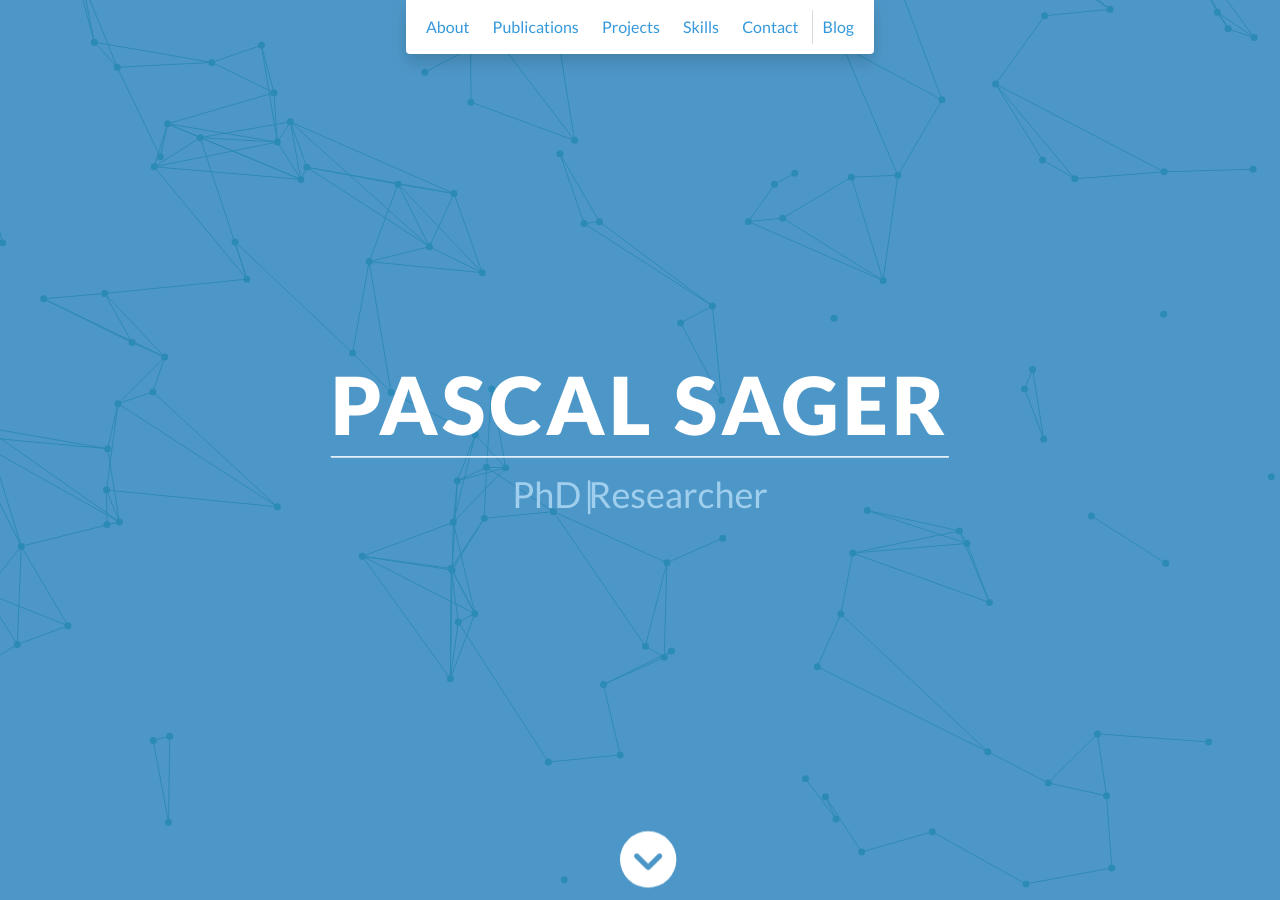
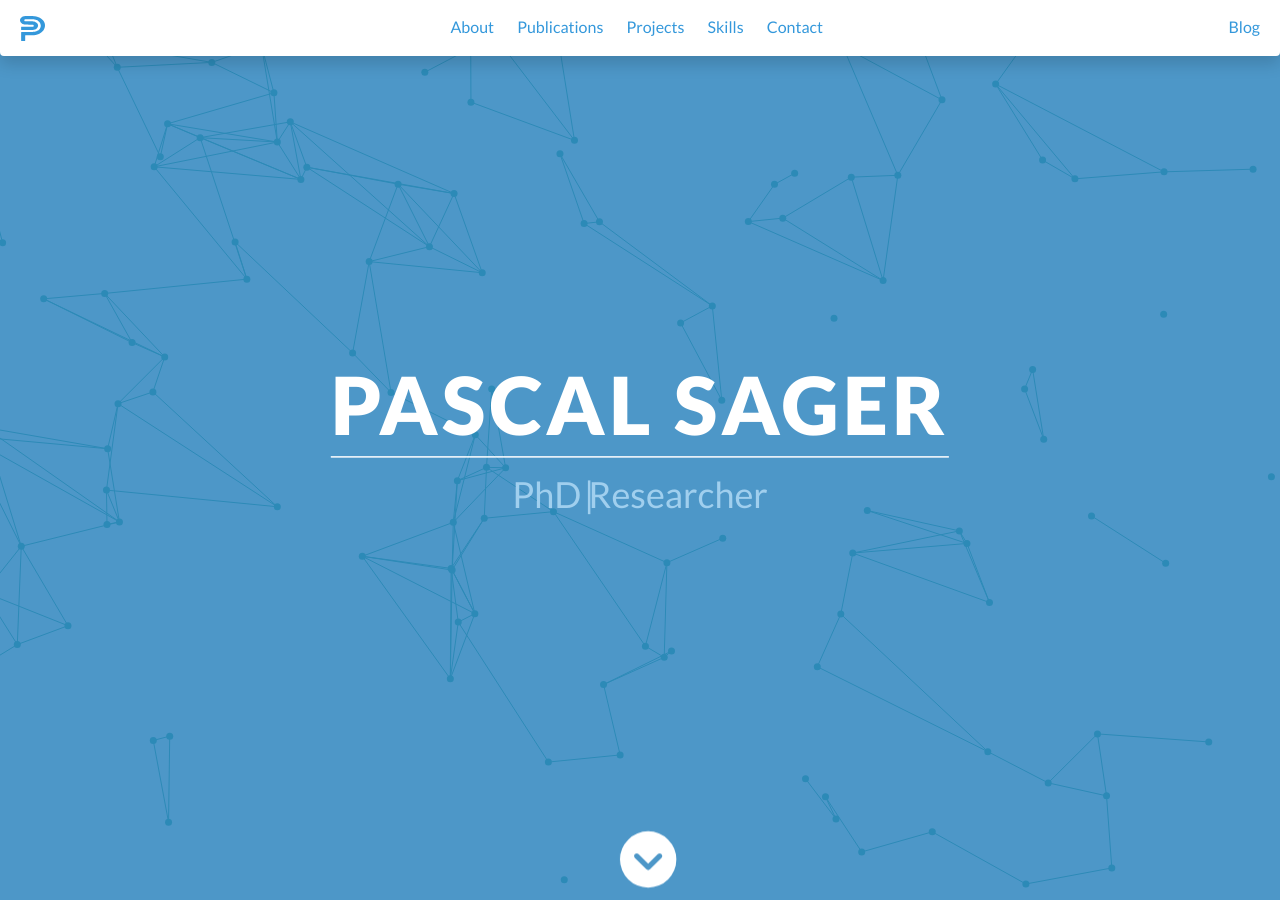
Before and after one commit to sagerpascal/sagerpascal.github.io, a Jekyll site: the page built from index.html, in a window 1280 px wide and 900 px high. Built offline with Jekyll 4.4.1, drawn with Linux system fonts in a browser that asks for light colours; nearby versions of some CDN libraries.

Commit message:
New Navbar

```diff
--- a/_includes/minimal-navbar.html
+++ b/_includes/minimal-navbar.html
@@ -2,7 +2,7 @@
     <i class="fa fa-bars" aria-hidden="true"></i>
 </div>
 
-<header>
+<header class="scrolled">
     <div id="mobile-menu-close">
         <span>Close</span> <i class="fa fa-times" aria-hidden="true"></i>
     </div>
--- a/_includes/navbar.html
+++ b/_includes/navbar.html
@@ -6,7 +6,10 @@
     <div id="mobile-menu-close">
         <span>Close</span> <i class="fa fa-times" aria-hidden="true"></i>
     </div>
-    <ul id="menu" class="shadow">
+    <ul id="menu">
+        <li class="logo-li menu-left">
+            <a href="#particles"><img src="assets/favicons/logo-white.svg" id="sage_logo" alt="Logo"></a>
+        </li>
         <li>
             <a href="#about">About</a>
         </li>
@@ -28,8 +31,8 @@
         <li>
             <a href="#contact">Contact</a>
         </li>
-        <li>
-            <a href="/blog" class="no-scroll navbar-line">Blog</a>
+        <li class="menu-right">
+            <a href="/blog" class="no-scroll">Blog</a>
         </li>
     </ul>
 </header>
--- a/_sass/main.scss
+++ b/_sass/main.scss
@@ -82,34 +82,79 @@ body {
 }
 
 header {
-  position: absolute;
+  position: fixed;
   top: 0;
-  left: 0;
-  right: 0;
+  width: 100%;
   text-align: center;
-  z-index: 10;
+  z-index: 100;
   animation-name: dropHeader;
   animation-iteration-count: 1;
   animation-timing-function: ease;
   animation-duration: 0.75s;
 
+  #sage_logo {
+    height: 25px;
+  }
+
+  .menu-left {
+    float: left;
+  }
+
+  .menu-right {
+    float: right;
+  }
+
+  .logo-li {
+    a:hover {
+      background: rgba(255, 255, 255, .0);
+    }
+  }
+
   ul {
     display: inline-block;
-    background: $background;
+    background: rgba(255, 255, 255, .0);
     text-align: center;
     padding: 10px;
-    margin: 0;
-    border-bottom-right-radius: 4px;
-    border-bottom-left-radius: 4px;
+    margin: auto;
+    width: 100%;
   }
 
   li {
     display: inline-block;
   }
 
+  &.scrolled {
+    ul {
+      background: rgba(255, 255, 255, 1.0);
+      border-bottom-right-radius: 4px;
+      border-bottom-left-radius: 4px;
+      transition: background 1.5s ease-in-out;
+    }
+
+    .logo-li {
+      a:hover {
+        background: rgba(255, 255, 255, .0);
+      }
+    }
+
+    a {
+      color: $base-color;
+      transition: color 1.5s ease-in-out;
+
+      &:hover {
+        color: $base-color-hover;
+        background: #eee;
+      }
+
+      &:focus {
+        color: $base-color;
+      }
+    }
+  }
+
   a {
     display: block;
-    color: $base-color;
+    color: #fff;
     padding: 5px 10px;
 
     &:hover {
@@ -125,9 +170,6 @@ header {
     }
   }
 
-  .navbar-line {
-    border-left: $border solid thin;
-  }
 
   &.active {
     display: block;
@@ -305,6 +347,28 @@ footer {
     animation: none;
     bottom: 0;
     height: 100%;
+
+    ul {
+      background: rgba(255, 255, 255, 1.0);
+
+      a {
+        color: $base-color;
+      }
+    }
+
+    #menu {
+      .logo-li {
+        display: none;
+      }
+    }
+
+    .menu-left {
+      float: none;
+    }
+
+    .menu-right {
+      float: none;
+    }
   }
 
   #mobile-menu-open, #mobile-menu-close {
--- a/assets/js/scripts.js
+++ b/assets/js/scripts.js
@@ -94,7 +94,17 @@
         });
     });
 
-
+    $(window).scroll(function() {
+    if ($(this).scrollTop() > 0 || window.location.pathname !== '/') {
+        $('header').addClass('scrolled');
+        $('#menu').addClass('shadow');
+        $('#sage_logo').attr('src', 'assets/favicons/logo-blue.svg');
+    } else {
+        $('header').removeClass('scrolled');
+        $('#menu').removeClass('shadow');
+        $('#sage_logo').attr('src', 'assets/favicons/logo-white.svg');
+    }
+});
 
 })(jQuery);
 
```
Also changed, not shown: assets/favicons/logo-blue.svg (added), assets/favicons/logo-white.svg (added). Lines whose indentation alone changed are shown as unchanged.
